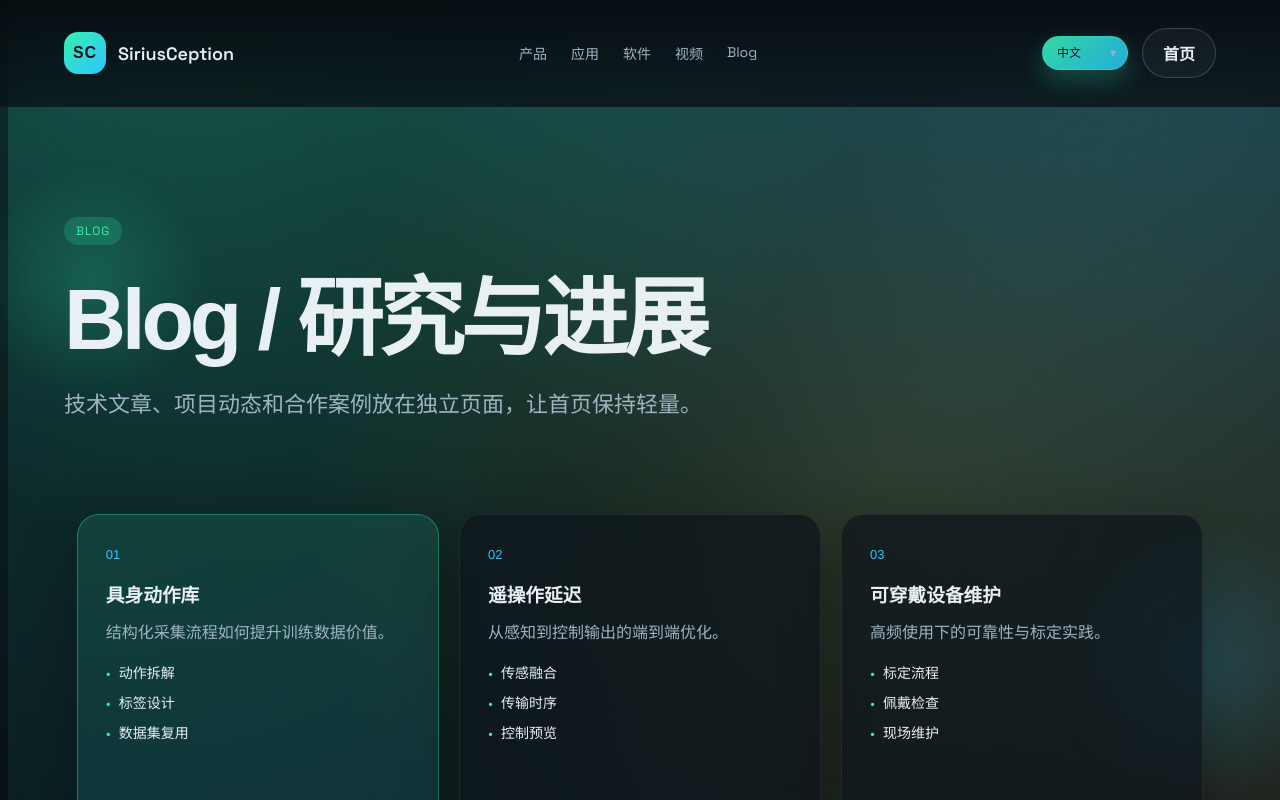
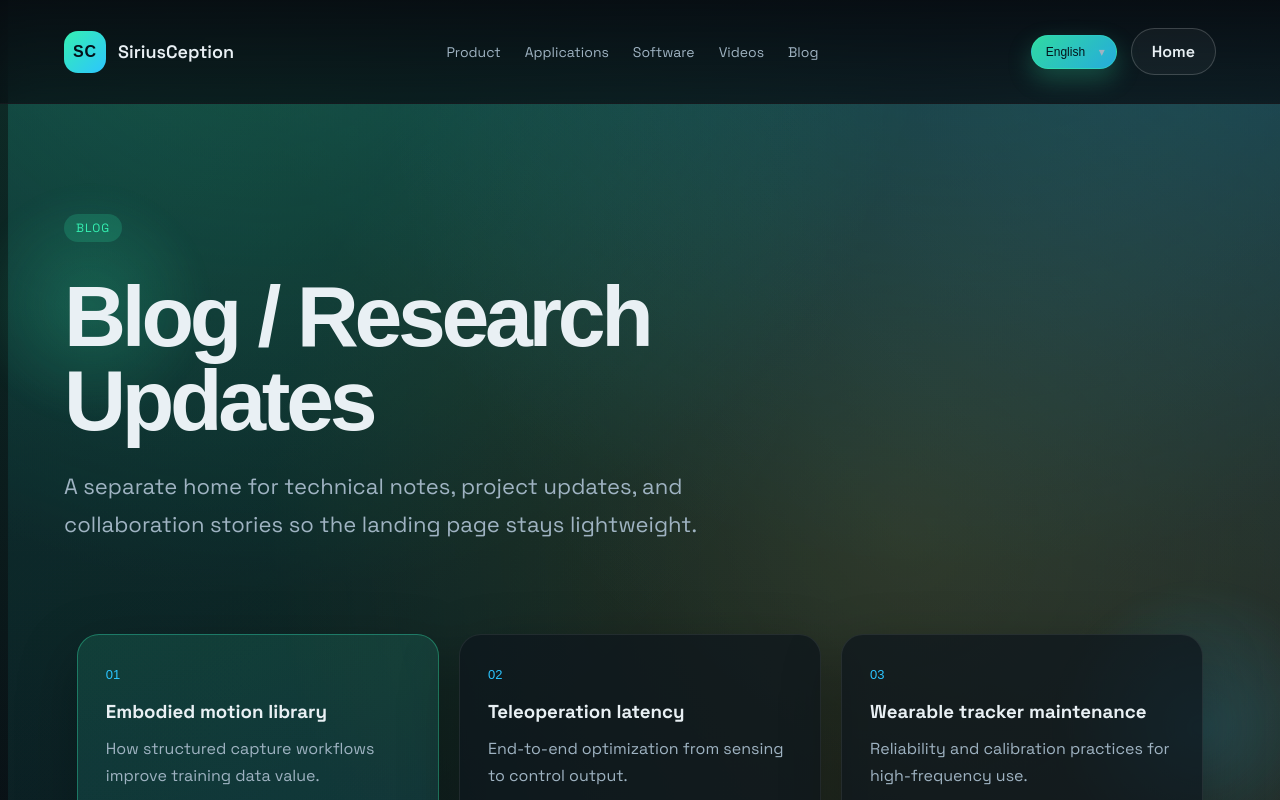
Before and after one commit to Knightsll/SiriusCeption-Web, a Next.js app: page /blog in a window 1280 px wide. Shown: the top 800 px of the page. Built offline with nearby package versions, Linux system fonts and the light colour scheme; a web font is replaced by a local one.

Commit message:
Make language selection global

```diff
--- a/app/blog/page.tsx
+++ b/app/blog/page.tsx
@@ -1,8 +1,7 @@
 "use client";
 
-import { useMemo, useState } from "react";
-
-type Locale = "en" | "zh";
+import { useMemo } from "react";
+import { useLocale, type Locale } from "../useLocale";
 
 const copy = {
   en: { back: "Home", badge: 'Blog', title: 'Blog / Research Updates', lead: 'A separate home for technical notes, project updates, and collaboration stories so the landing page stays lightweight.', cards: [
@@ -18,7 +17,7 @@ const copy = {
 } as const;
 
 export default function SplitPage() {
-  const [locale, setLocale] = useState<Locale>("zh");
+  const [locale, setLocale] = useLocale();
   const t = useMemo(() => copy[locale], [locale]);
   return (
     <main className="page split-page" data-locale={locale}>
--- /dev/null
+++ b/app/useLocale.ts
@@ -0,0 +1,32 @@
+"use client";
+
+import { useEffect, useState } from "react";
+
+export type Locale = "en" | "zh";
+
+const STORAGE_KEY = "siriusception-locale";
+const DEFAULT_LOCALE: Locale = "en";
+
+function normalizeLocale(value: string | null): Locale | null {
+  return value === "en" || value === "zh" ? value : null;
+}
+
+export function useLocale() {
+  const [locale, setLocaleState] = useState<Locale>(DEFAULT_LOCALE);
+
+  useEffect(() => {
+    const saved = normalizeLocale(window.localStorage.getItem(STORAGE_KEY));
+    if (saved) {
+      setLocaleState(saved);
+      document.documentElement.lang = saved === "zh" ? "zh-CN" : "en";
+    }
+  }, []);
+
+  const setLocale = (nextLocale: Locale) => {
+    setLocaleState(nextLocale);
+    window.localStorage.setItem(STORAGE_KEY, nextLocale);
+    document.documentElement.lang = nextLocale === "zh" ? "zh-CN" : "en";
+  };
+
+  return [locale, setLocale] as const;
+}
```
Also changed, not shown: app/applications/page.tsx (+3 -4 lines), app/docs/page.tsx (+3 -4 lines), app/page.tsx (+3 -4 lines), app/product/page.tsx (+3 -4 lines), app/software/page.tsx (+3 -4 lines), app/videos/page.tsx (+3 -4 lines).
